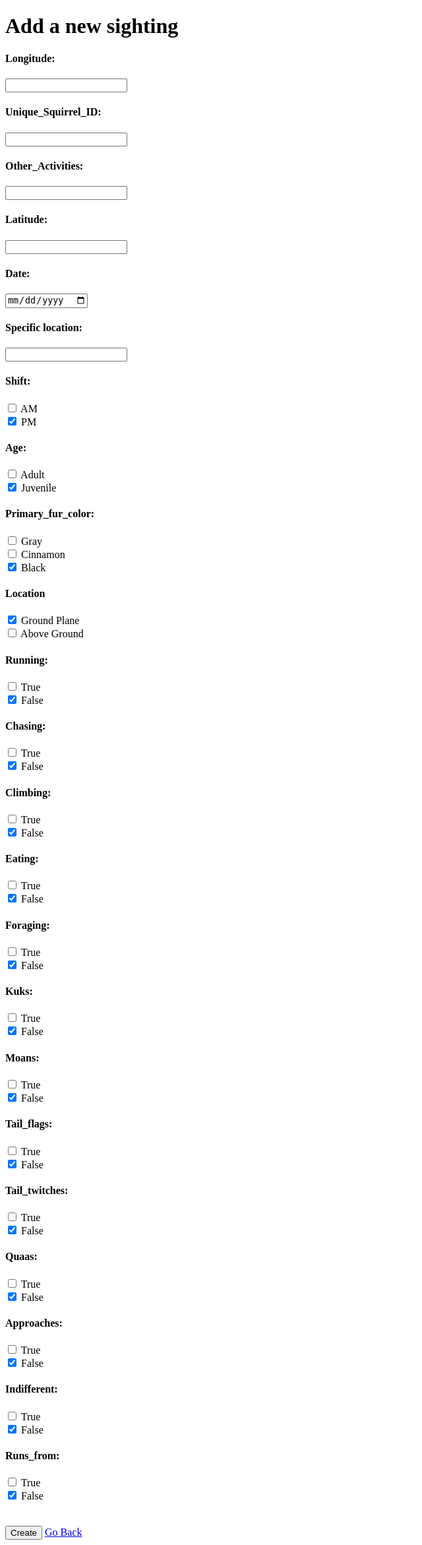
After one commit to zc2497/group7_squirrel, a Django app: page /sightings/add/ in a window 1280 px wide. The commit adds this page. Shown: the whole page at 66% size, without its empty margins (0-640 px from the left). Run offline with Django 3.2, Linux system fonts and the light colour scheme.

Commit message:
Update views of map and sightings, add add.html of sightings

```diff
--- a/map/models.py
+++ b/map/models.py
@@ -3,8 +3,8 @@ from django.utils.translation import gettext as _
 from django.utils import timezone
 
 class Squirrel(models.Model):
-    latitude = models.FloatField(help_text='Longitude')
-    longitude = models.FloatField(help_text='Latitude')
+    longitude = models.FloatField(help_text='Longitude')
+    latitude = models.FloatField(help_text='Latitude')
     unique_squirrel_id = models.CharField(help_text='Unique Squirrel ID',max_length = 255)
    # hectare = models.CharField(max_length = 255)
     PM = 'PM'
@@ -28,7 +28,7 @@ class Squirrel(models.Model):
             (juvenile, 'Juvenile'),
             (other, 'Other'),
             )
-    age = models.CharField(help_text='age',
+    age = models.CharField(help_text='Age',
             max_length = 255,
             choices = age_choices,
             default = other
--- a/map/views.py
+++ b/map/views.py
@@ -4,9 +4,9 @@ from .models import Squirrel
 # Create your views here.
 def index(request):
     #template = loader.get_template('map/index.html')
-    longitude = [longitude for longitude in Squirrel.objects.all()]
-    latitude = [latitude for latitude in Squirrel.objects.all()]
-    context = {longitude, latitude,}
+    Squirrel_longitude = [longitude for longitude in Squirrel.objects.all()]
+    Squirrel_latitude = [latitude for latitude in Squirrel.objects.all()]
+    context = {'Squirrel_longitude':Squirrel_longitude,'Squirrel_latitude':Squirrel_latitude,}
     return render(request,'map/index.html',context)
 
 
--- a/sightings/models.py
+++ b/sightings/models.py
@@ -2,8 +2,8 @@ from django.db import models
 from django.utils.translation import gettext as _
 from django.utils import timezone
 class Squirrel(models.Model):
-    latitude = models.FloatField(help_text='Longitude')
-    longitude = models.FloatField(help_text='Latitude')
+    longitude = models.FloatField(help_text='Longitude')
+    latitude = models.FloatField(help_text='Latitude')
     unique_squirrel_id = models.CharField(help_text='Unique Squirrel ID',max_length = 255)
    # hectare = models.CharField(max_length = 255)
     PM = 'PM'
@@ -27,7 +27,7 @@ class Squirrel(models.Model):
             (juvenile, 'Juvenile'),
             (other, 'Other'),
             )
-    age = models.CharField(help_text='age',
+    age = models.CharField(help_text='Age',
             max_length = 255,
             choices = age_choices,
             default = other
--- /dev/null
+++ b/sightings/templates/sightings/add.html
@@ -0,0 +1,113 @@
+<!DOCTYPE html>
+<html>
+    <head>
+    <title>Add A New Sighting!!!!</title>
+    <meta charset="utf-8">
+
+    </head>
+    <body>
+
+
+        <div class="miniwrap">
+        <h1>Add a new sighting</h1>
+        <form action="{% url 'sightings:add'%}" method="POST">
+
+
+        {% csrf_token %}
+        <h4>Longitude:</h4>
+        <input type="number" name="Longitude">
+
+        <h4>Unique_Squirrel_ID:</h4>
+        <input type="text" name="Unique_Squirrel_ID">
+
+	<h4>Other_Activities: </h4>
+	<input type='text' name='Other_Activities'>
+
+	<h4>Latitude:</h4>
+	<input type='number' name='Latitude'>
+
+	<h4>Date:</h4>
+	<input type="date" name="Date"  min="2000-01-01" max="2020-11-31">
+
+	<h4>Specific location: </h4>
+	<input type='text' name="Specific_location">
+
+	<h4>Shift:</h4>
+	<input type="checkbox" name="Shift" value="AM"> AM<br>
+	<input type="checkbox" name="Shift" value="PM" checked> PM<br>
+
+	<h4>Age: </h4>
+	<input type='checkbox' name='Age' value='Adult'> Adult<br>
+	<input type='checkbox' name='Age' value='Juvenile'checked> Juvenile<br>
+
+	<h4>Primary_fur_color: </h4>
+	<input type='checkbox' name='Primary_fur_color' value='Gray'> Gray<br>
+	<input type='checkbox' name='Primary_fur_color' value='Cinnamon'> Cinnamon<br>
+	<input type='checkbox' name='Primary_fur_color' value='Black'checked> Black<br>
+
+	<h4>Location</h4>
+	<input type='checkbox' name='Location' value='Ground Plane'checked> Ground Plane <br>
+	<input type='checkbox' name='Location' value='Above Ground'> Above Ground <br>
+
+	<h4>Running: </h4>
+	<input type='checkbox' name='Running' value='True'> True<br>
+	<input type='checkbox' name='Running' value='False'checked> False<br>
+
+	<h4>Chasing: </h4>
+	<input type='checkbox' name='Chasing' value='True'> True<br>
+	<input type='checkbox' name='Chasing' value='False'checked> False<br>
+
+	<h4>Climbing: </h4>
+	<input type='checkbox' name='Climbing' value='True'> True<br>
+	<input type='checkbox' name='Climbing' value='False'checked> False<br>
+
+	<h4>Eating: </h4>
+	<input type='checkbox' name='Eating' value='True'> True<br>
+	<input type='checkbox' name='Eating' value='False'checked> False<br>
+
+	<h4>Foraging: </h4>
+	<input type='checkbox' name='Foraging' value='True'> True<br>
+	<input type='checkbox' name='Foraging' value='False'checked> False<br>
+
+	<h4>Kuks: </h4>
+	<input type='checkbox' name='Kuks' value='True'> True<br>
+	<input type='checkbox' name='Kuks' value='False'checked> False<br>
+
+	<h4>Moans: </h4>
+	<input type='checkbox' name='Moans' value='True'> True<br>
+	<input type='checkbox' name='Moans' value='False'checked> False<br>
+
+	<h4>Tail_flags: </h4>
+	<input type='checkbox' name='Tail_flags' value='True'> True<br>
+	<input type='checkbox' name='Tail_flags' value='False'checked> False<br>
+
+	<h4>Tail_twitches: </h4>
+	<input type='checkbox' name='Tail_twitches' value='True'> True<br>
+	<input type='checkbox' name='Tail_twitches' value='False'checked> False<br>
+
+	<h4>Quaas: </h4>
+	<input type='checkbox' name='Quaas' value='True'> True<br>
+	<input type='checkbox' name='Quaas' value='False'checked> False<br>
+
+	<h4>Approaches: </h4>
+	<input type='checkbox' name='Approaches' value='True'> True<br>
+	<input type='checkbox' name='Approaches' value='False'checked> False<br>
+
+	<h4>Indifferent: </h4>
+	<input type='checkbox' name='Indifferent' value='True'> True<br>
+	<input type='checkbox' name='Indifferent' value='False'checked> False<br>
+
+	<h4>Runs_from: </h4>
+	<input type='checkbox' name='Runs_from' value='True'> True<br>
+	<input type='checkbox' name='Runs_from' value='False'checked> False<br>
+
+
+
+	<br>
+        <br>
+        <input type="submit" value="Create">
+        <!-- returns to users page (index.html) -->
+        <a href="{% url 'sightings:index'%}">Go Back</a>
+        </form>
+    </body>
+</html>
--- a/sightings/urls.py
+++ b/sightings/urls.py
@@ -1,7 +1,11 @@
 from django.urls import path
+from django.conf.urls import url, include
 from . import views
+
+app_name='sightings'
 
 urlpatterns=[
     path('',views.index, name='index'),
+    path('add/',views.add, name='add'),
 
 ]
--- a/sightings/views.py
+++ b/sightings/views.py
@@ -1,11 +1,46 @@
 from django.shortcuts import render
 
-from .models import Squirrel
+from map.models import Squirrel
 # Create your views here.
 def index(request):
     #template = loader.get_template('map/index.html')
-    longitude = [longitude for longitude in Squirrel.objects.all()]
-    latitude = [latitude for latitude in Squirrel.objects.all()]
-    context = {longitude, latitude,}
+    Squirrel_longitude = [longitude for longitude in Squirrel.objects.all()]
+    Squirrel_latitude = [latitude for latitude in Squirrel.objects.all()]
+    context = {'Squirrel_longitude':Squirrel_longitude,'Squirrel_latitude':Squirrel_latitude,}
     return render(request,'sightings/index.html',context)
-# Create your views here.
+def add(request):
+    if request.method=="POST":
+    #print("Add sightings to the databse")
+        unique_squirrel_id = request.POST.get('Unique_Squirrel_ID')
+        longitude = request.POST.get('Longitude')
+        latitude=request.POST.get('Latitude')
+        specific_location=request.POST.get('Specific_location')
+        date=request.POST.get('Date')
+        shift=request.POST.get('Shift')
+        age=request.POST.get('Age')
+        primary_fur_color=request.POST.get('Primary_fur_color')
+        location=request.POST.get('Location')
+        running=request.POST.get('Running')
+        chasing=request.POST.get('Chasing')
+        climbing=request.POST.get('Climbing')
+        eating=request.POST.get('Eating')
+        foraging=request.POST.get('Foraging')
+        other_activities=request.POST.get('Other_Activities')
+        kuks=request.POST.get('Kuks')
+        quaas=request.POST.get('Quaas')
+        moans=request.POST.get('Moans')
+        tail_flags=request.POST.get('Tail_flags')
+        tail_twitches=request.POST.get('Tail_twitches')
+        approaches=request.POST.get('Approaches')
+        indifferent=request.POST.get('Indifferent')
+
+        squirrel=squirrels.objects.create(unique_squirrel_id=unique_squirrel_id,
+                longitude=longitude,latitude=latitude,specific_location=specific_location,
+                date=date,shift=shift,age=age,primary_fur_color=primary_fur_color,
+                location=location,running=running,chasing=chasing,climbing=climbing,
+                eating=eating,foraging=foraging,other_activities=other_activities,
+                kuks=kuks,quaas=quaas,moans=moans,tail_flags=tail_flags,
+                tail_twitches=tail_twitches,approaches=approaches, indifferent=indifferent)
+        squirrel.save()
+        return redirect('sightings:index')
+    return render(request,'sightings/add.html')
```
Also changed, not shown: sightings/templates/sightings/index.html (+28 -6 lines), 12 other files.
